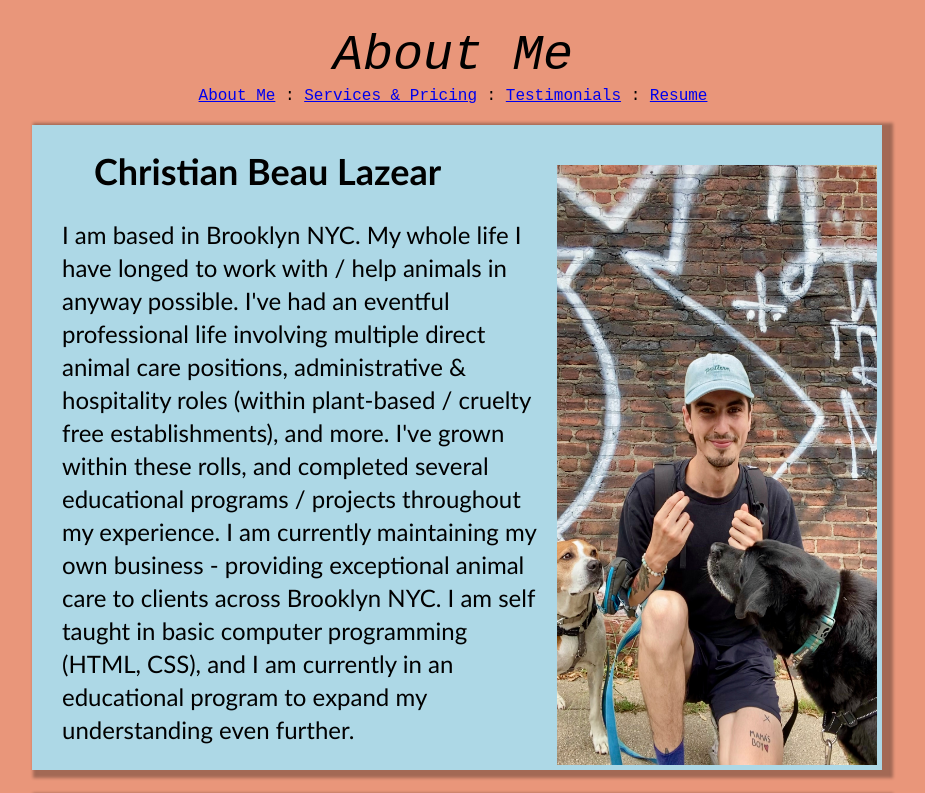
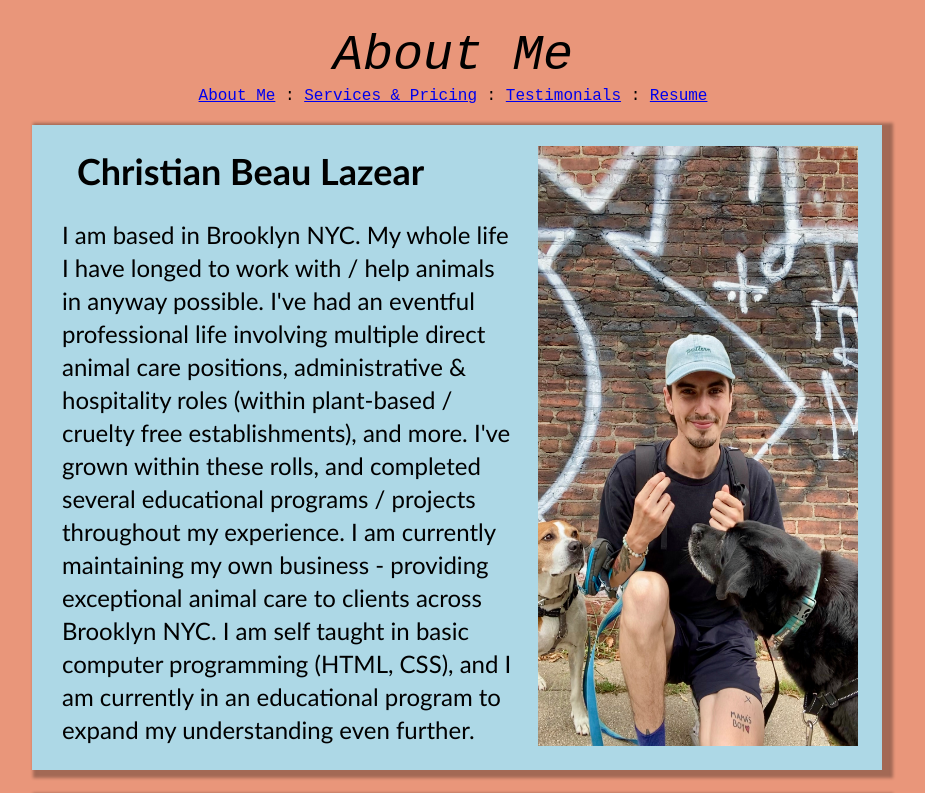
Before and after one commit to beaulazear/beaus-website, a plain HTML site: page index.html in a window 1280 px wide. Shown: the top 793 px of the page, without its empty margins (187-1112 px from the left). Drawn offline with Linux system fonts and the light colour scheme.

Commit message:
formatting intro

```diff
--- a/beausWebsite.css
+++ b/beausWebsite.css
@@ -151,23 +151,24 @@ fieldset {
 #aboutBio {
   padding-top: 0%;
   padding-left: 10px;
-  max-width: 480px;
+  max-width: 450px;
   text-align: left;
 }
 
 #introHead {
-  padding-left: 42px;
+  padding-left: 25px;
 }
 
 #imgWrapper {
   position: relative;
+
 }
 
 #introImg {
   position: absolute;
-  right: 5px;
+  right: 24px;
   padding-bottom: 0;
-  bottom: 5px;
+  bottom: 24px;
 }
 
 .testiClient {
```
